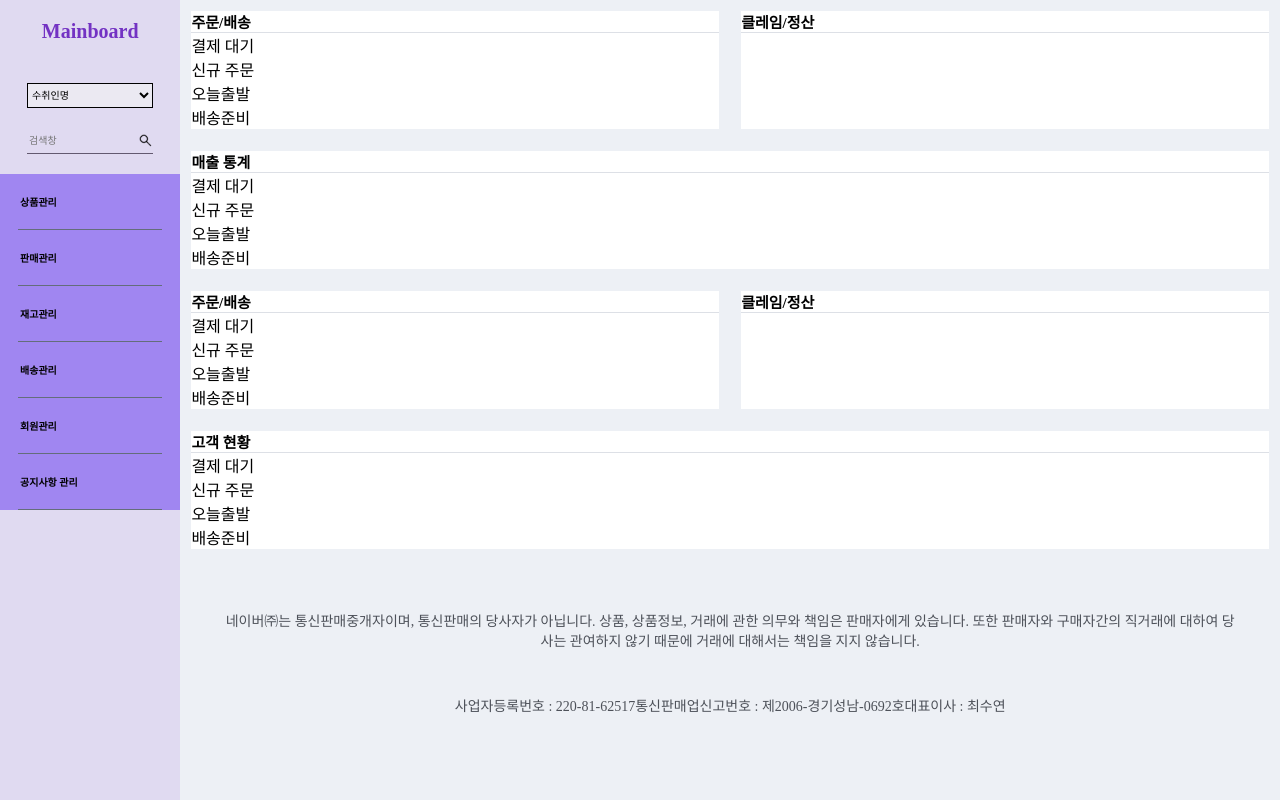
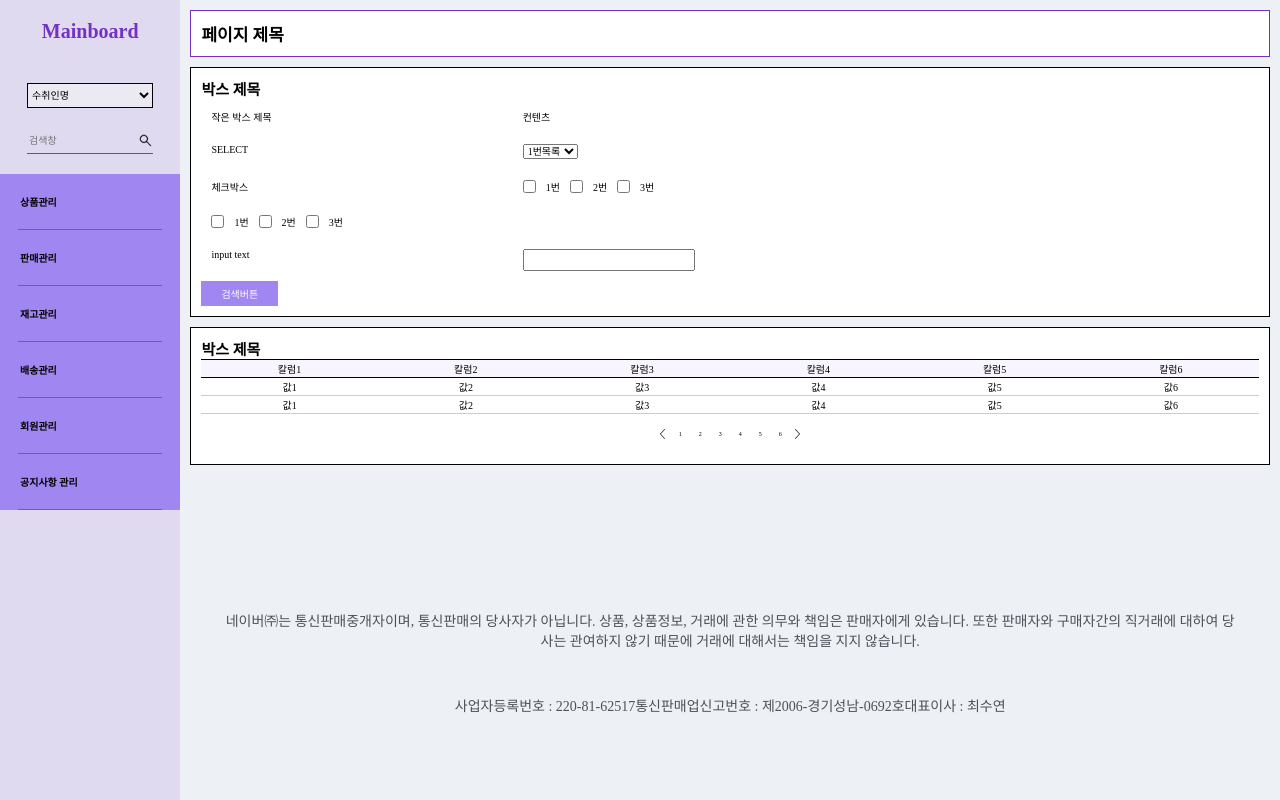
Before and after one commit to gozingamrae/mainboard-frontend--management, a React (Create React App) app: page / in a window 1280 px wide. Built offline with nearby package versions, Linux system fonts and the light colour scheme; a web font is replaced by a local one.

Commit message:
Add common css 추가

```diff
--- a/src/App.js
+++ b/src/App.js
@@ -8,7 +8,7 @@ import Warehousing from "./inventory/Warehousing";
 import Product from "./product/Product";
 import AddProduct from "./product/AddProduct";
 import Inspect from "./inspect/Inspect";
-
+import Common from "./common/Common";
 import "./App.module.css";
 
 function App() {
@@ -16,7 +16,7 @@ function App() {
     <BrowserRouter>
       <Routes>
         <Route path="/" element={<Layout/>}>
-          <Route index element={<Main/>} />
+          <Route index element={<Common/>} />
           <Route path="/inventory" element={<Inventory/>} />
           <Route path="/warehousing" element={<Warehousing/>} />
           <Route path="/product" element={<Product/>} />
--- /dev/null
+++ b/src/common/Common.js
@@ -0,0 +1,19 @@
+import style from "./Common.module.css"
+import SearchBox from "./SearchBox"
+import CommonTable from "./CommonTable"
+
+//스타일 예시
+function Common(){
+    return (
+        <div className={style.componentBox}>
+            <div className={style.titleBox}>페이지 제목</div>
+            <SearchBox/>
+            <CommonTable/>
+        </div>
+
+    )
+
+
+}
+
+export default Common;
--- /dev/null
+++ b/src/common/Common.module.css
@@ -0,0 +1,102 @@
+/* 컴포넌트 div 스타일 */
+.componentBox{
+    padding: 10px;
+    width : 100%;
+}
+
+/* 페이지 제목 */
+.titleBox{
+    background-color : white;
+    padding : 10px;
+    font-size: 17px;
+    border : 1px solid #7332C3;
+    font-weight: bold;
+}
+
+/* 검색 버튼 스타일 */
+.searchButton{
+    background-color: #A086F1;
+    color : white;
+    border : none;
+    padding : 5px;
+    padding : 5px 20px 5px 20px;
+    height: 25px;
+    font-size: 10px;
+    font-weight: 100;
+    margin: auto;
+}
+
+/* 박스 스타일 */
+.box{
+    margin-top : 10px;
+    background-color: white;
+    padding : 10px;
+    font-size: 15px;
+    border : 1px solid black;
+}
+.box h1{
+    font-size : 15px;
+}
+.box table{
+    width : 100%;
+    height: 100%;
+    font-weight : 100;
+    border-collapse: collapse;
+}
+.box table th{
+    background-color: #F8F5FF;
+    border-top : 0.5px solid black;
+    border-bottom : 0.5px solid black;
+    font-weight: 100;
+    font-size:10px;
+}
+.box table td{
+    border-bottom : 1px solid #CCCCCC;
+    font-weight: 100;
+    font-size:10px;
+    text-align: center;
+}
+
+/* 작은 박스 스타일 */
+.subBox{
+    display : flex;
+    padding : 10px;
+}
+.subBox h1{
+    width : 30%;
+    font-size : 10px;
+    font-weight: 100;
+}
+.subBox div{
+    font-size : 10px;
+    display : flex;
+}
+.subBox .checkBox label{
+    margin-left: 10px;
+    margin-right: 10px;
+}
+.subBox select{
+    font-size : 10px;
+}
+.pageButtonBox{
+    display : flex;
+    padding : 10px;
+    justify-content: center;
+}
+
+.pageButtonBox button{
+    /* background-color: #EBE9F2; */
+    background-color: white;
+    border-radius: 100%;
+    border: none;
+    width : 20px;
+    height: 20px;
+    padding : 5px;
+    text-align: center;
+    font-size: 6px;
+}
+.pageButtonBox img{
+    padding : 5px;
+    width : 5px;
+    height : 10px;
+}
--- /dev/null
+++ b/src/common/CommonTable.js
@@ -0,0 +1,28 @@
+import style from "./Common.module.css";
+
+function CommonTable(){
+    return(
+        <div className={style.box}>
+            <h1>박스 제목</h1>
+            <table>
+                <tr><th>칼럼1</th><th>칼럼2</th><th>칼럼3</th><th>칼럼4</th><th>칼럼5</th><th>칼럼6</th></tr>
+                <tr><td>값1</td><td>값2</td><td>값3</td><td>값4</td><td>값5</td><td>값6</td></tr>
+                <tr><td>값1</td><td>값2</td><td>값3</td><td>값4</td><td>값5</td><td>값6</td></tr>
+            </table>
+            <div className={style.pageButtonBox}>
+                <img src="/common/left_arrow.png"/>
+                <button>1</button>
+                <button>2</button>
+                <button>3</button>
+                <button>4</button>
+                <button>5</button>
+                <button>6</button>
+                <img src="/common/right_arrow.png"/>
+            </div>
+
+        </div>
+    )
+
+
+}
+export default CommonTable;
--- /dev/null
+++ b/src/common/SearchBox.js
@@ -0,0 +1,65 @@
+import style from "./Common.module.css"
+
+function SearchBox(){
+    return (
+        <div className={style.box}>
+            <h1>박스 제목</h1>
+            <div className={style.subBox}>
+                <h1>작은 박스 제목</h1>
+                <div>컨텐츠</div>
+            </div>
+            <div className={style.subBox}>
+                <h1>SELECT</h1>
+                <div>
+                    <select>
+                        <option>1번목록</option>
+                        <option>2번목록</option>
+                    </select>
+                </div>
+            </div>
+            <div className={style.subBox}>
+                <h1>체크박스</h1>
+                <div>
+                    <div className={style.checkBox}>
+                        <input type="checkBox"/>
+                        <label>1번</label>
+                    </div>
+                    <div className={style.checkBox}>
+                        <input type="checkBox"/>
+                        <label>2번</label>
+                    </div>
+                    <div className={style.checkBox}>
+                        <input type="checkBox"/>
+                        <label>3번</label>
+                    </div>
+                </div>
+            </div>
+            <div className={style.subBox}>
+                <div>
+                    <div className={style.checkBox}>
+                        <input type="checkBox"/>
+                        <label>1번</label>
+                    </div>
+                    <div className={style.checkBox}>
+                        <input type="checkBox"/>
+                        <label>2번</label>
+                    </div>
+                    <div className={style.checkBox}>
+                        <input type="checkBox"/>
+                        <label>3번</label>
+                    </div>
+                </div>
+            </div>
+            <div className={style.subBox}>
+                <h1>input text</h1>
+                <div>
+                    <input type="text"/>
+                </div>
+            </div>
+            <div>
+                <button className={style.searchButton}>검색버튼</button>
+            </div>
+        </div>
+    )
+}
+export default SearchBox;
```
Also changed, not shown: public/common/left_arrow.png (added), public/common/right_arrow.png (added).
